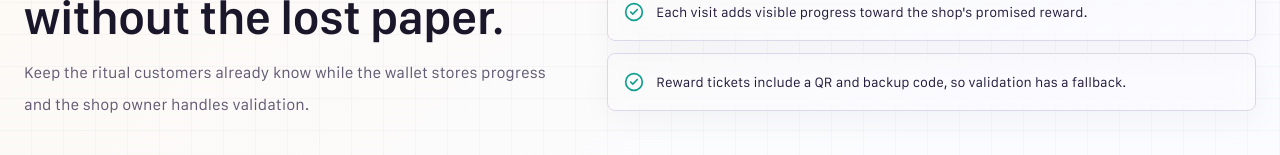
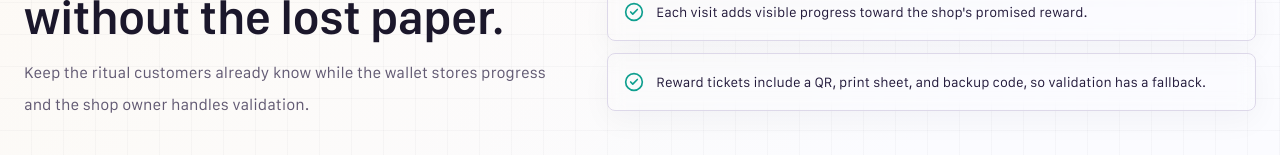
Before and after one commit to h4shisupply/celo-noodl3, a Next.js app: page / in a window 1280 px wide. Shown: the part 797-952 px from the top of the page. Built offline with nearby package versions, Linux system fonts and the light colour scheme; no server answers.

Commit message:
Polish reward ticket fallback copy

```diff
--- a/components/home-page.tsx
+++ b/components/home-page.tsx
@@ -694,7 +694,7 @@ const enHomeCopy: HomeCopy = {
     points: [
       "Customers scan while they are already at the counter.",
       "Each visit adds visible progress toward the shop's promised reward.",
-      "Reward tickets include a QR and backup code, so validation has a fallback."
+      "Reward tickets include a QR, print sheet, and backup code, so validation has a fallback."
     ]
   },
   workflow: {
@@ -868,7 +868,7 @@ const ptHomeCopy: HomeCopy = {
     points: [
       "Clientes leem o QR enquanto já estão no balcão.",
       "Cada visita mostra progresso até a recompensa prometida pela loja.",
-      "Tickets de recompensa têm QR e código de apoio para a validação não travar."
+      "Tickets de recompensa têm QR, folha de impressão e código de apoio para a validação não travar."
     ]
   },
   workflow: {
```
